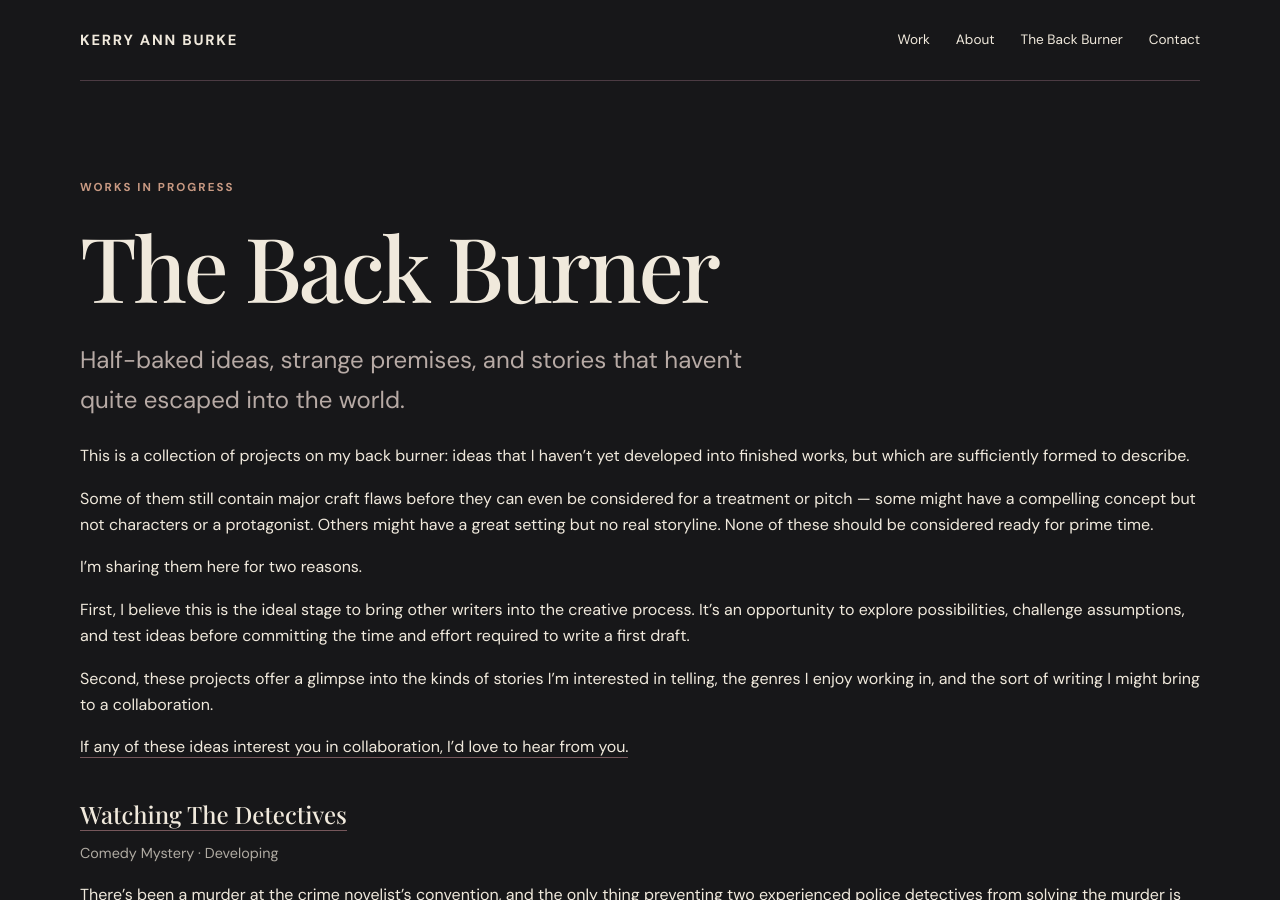
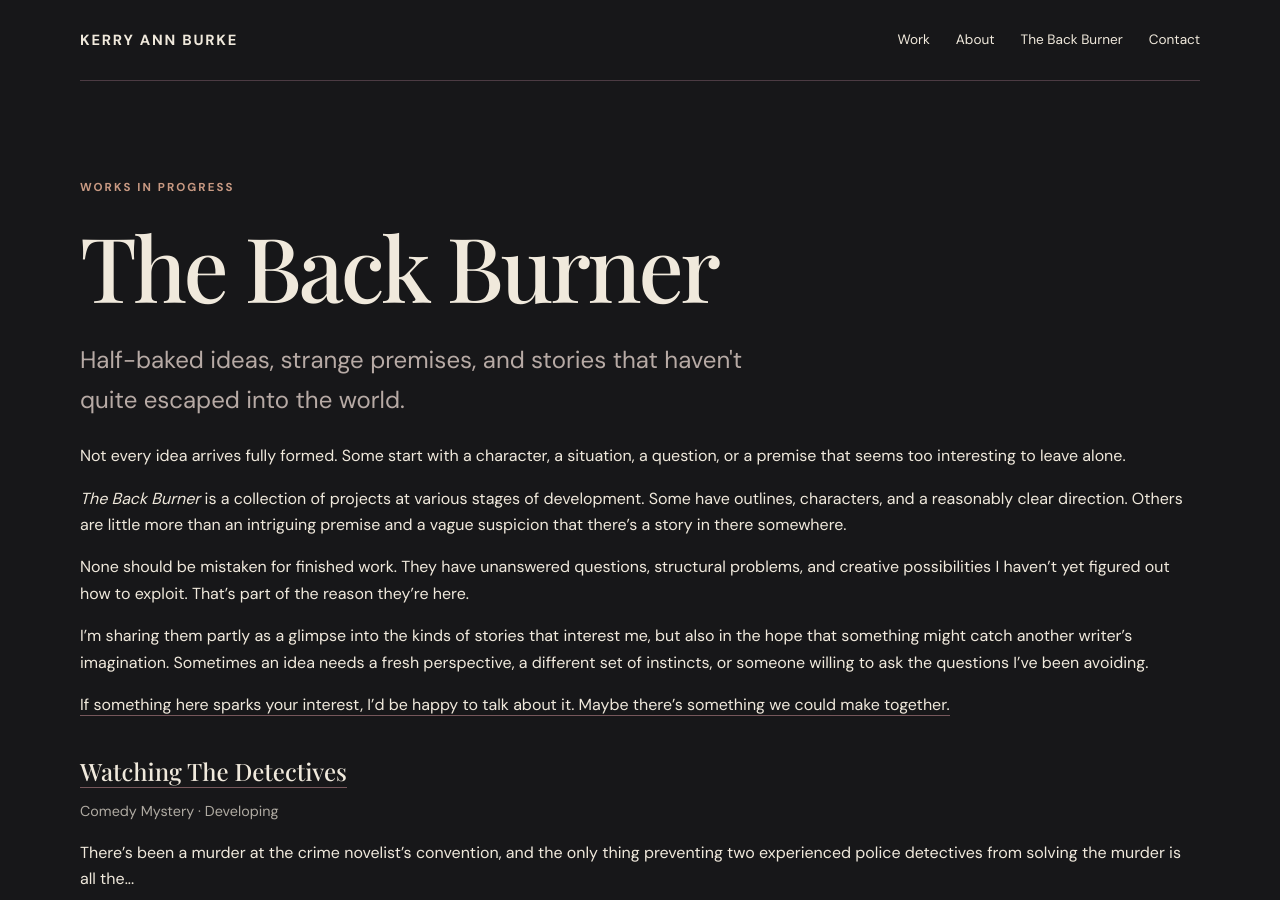
Before and after one commit to kerryboyko/screenwriting, a Jekyll site: the page built from ideas/index.html, in a window 1280 px wide and 900 px high. Built offline with Jekyll 4.4.1, drawn with Linux system fonts in a browser that asks for light colours; some web fonts are replaced.

Commit message:
Changed BackBurner Intro

```diff
--- a/ideas/index.html
+++ b/ideas/index.html
@@ -5,17 +5,15 @@ permalink: /ideas/
 ---
 {% capture explain %}
 
-This is a collection of projects on my back burner: ideas that I haven't yet developed into finished works, but which are sufficiently formed to describe.
+Not every idea arrives fully formed. Some start with a character, a situation, a question, or a premise that seems too interesting to leave alone.
 
-Some of them still contain major craft flaws before they can even be considered for a treatment or pitch — some might have a compelling concept but not characters or a protagonist. Others might have a great setting but no real storyline. None of these should be considered ready for prime time.
+_The Back Burner_ is a collection of projects at various stages of development. Some have outlines, characters, and a reasonably clear direction. Others are little more than an intriguing premise and a vague suspicion that there's a story in there somewhere.
 
-I'm sharing them here for two reasons.
+None should be mistaken for finished work. They have unanswered questions, structural problems, and creative possibilities I haven't yet figured out how to exploit. That's part of the reason they're here.
 
-First, I believe this is the ideal stage to bring other writers into the creative process. It's an opportunity to explore possibilities, challenge assumptions, and test ideas before committing the time and effort required to write a first draft.
+I'm sharing them partly as a glimpse into the kinds of stories that interest me, but also in the hope that something might catch another writer's imagination. Sometimes an idea needs a fresh perspective, a different set of instincts, or someone willing to ask the questions I've been avoiding.
 
-Second, these projects offer a glimpse into the kinds of stories I'm interested in telling, the genres I enjoy working in, and the sort of writing I might bring to a collaboration.
-
-[If any of these ideas interest you in collaboration, I'd love to hear from you.]({{ '/contact/' | relative_url }}){: .marked_link }
+[If something here sparks your interest, I'd be happy to talk about it. Maybe there's something we could make together.]({{ '/contact/' | relative_url }}){: .marked_link }
 
 {% endcapture %}
 
```
